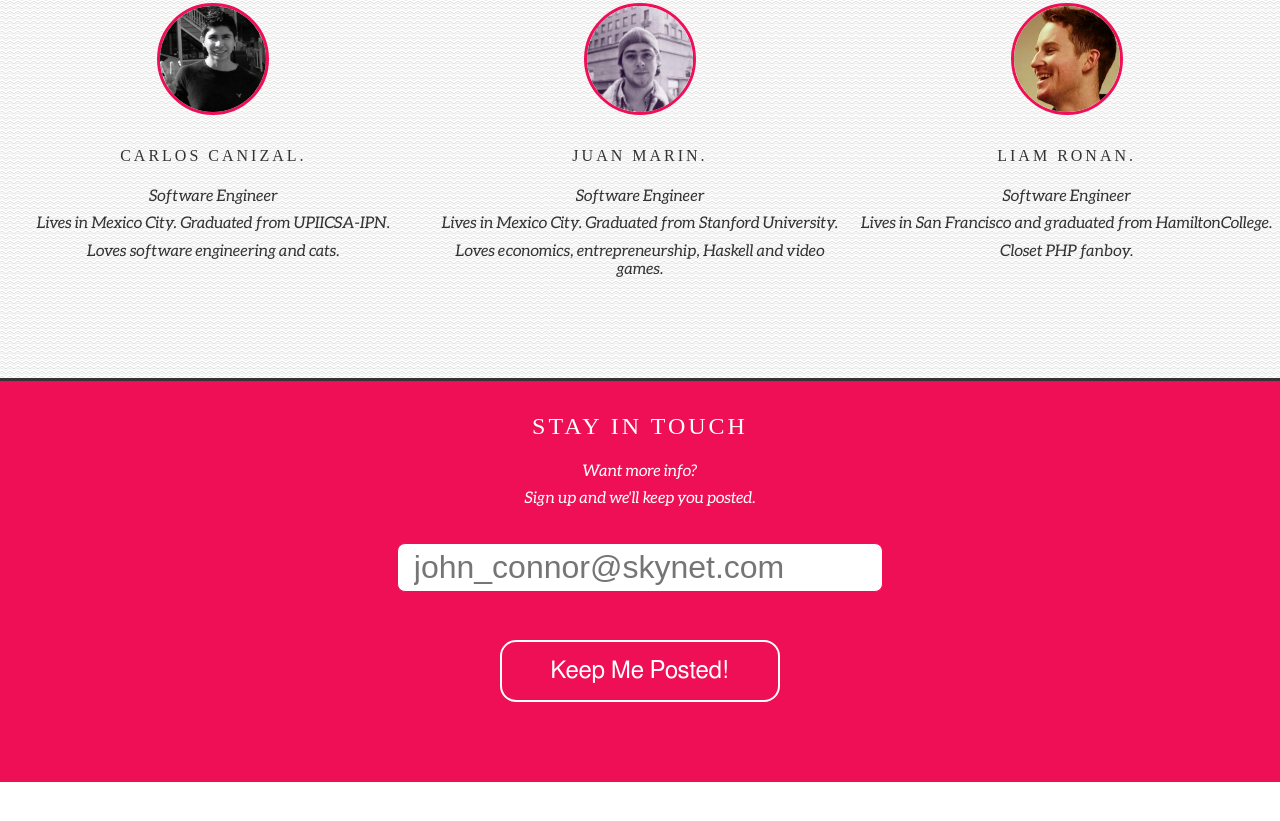
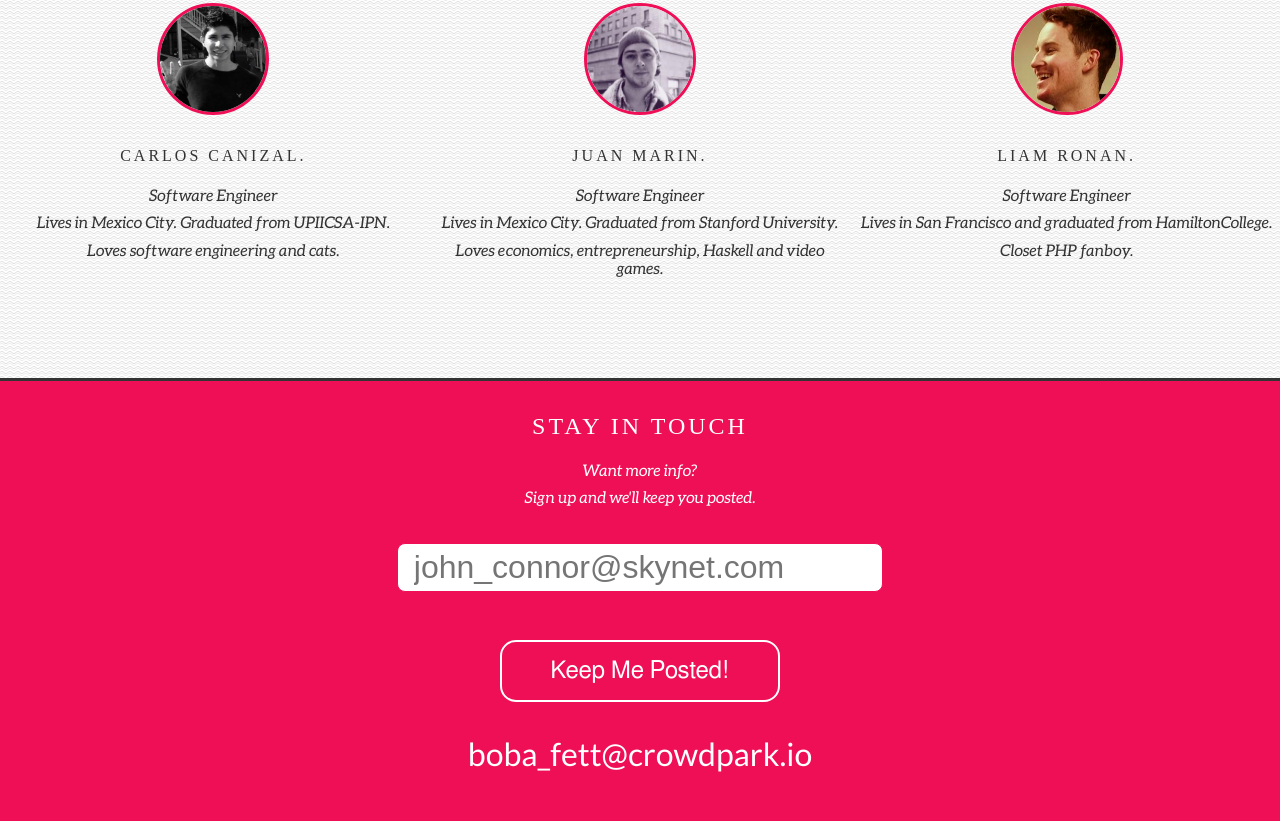
Before and after one commit to CarlosCanizal/carlos-codecery.github.io, a plain HTML site: page index.html in a window 1280 px wide. Shown: the part 1553-2374 px from the top of the page. Before the commit the page ends 2335 px from the top, so only its background shows below. Drawn offline with Linux system fonts and the light colour scheme; a web font is replaced by a local one.

Commit message:
Adds email on bottom

```diff
--- a/app/index/index.tpl.html
+++ b/app/index/index.tpl.html
@@ -106,4 +106,7 @@
     </div>
     <button class="pure-button button-custom">Keep Me Posted!</button>
   </div>
+  <div class="align-center mailus">
+    <span>boba_fett@crowdpark.io</span>
+  </div>
 </div>
--- a/assets/css/styles.css
+++ b/assets/css/styles.css
@@ -138,6 +138,11 @@ body{
   border-radius: 1rem;
 }
 
+.mailus{
+  margin-top:2rem;
+  font-size: 2rem;
+}
+
 
 @font-face {
   font-family: 'alex_brushregular';
```
